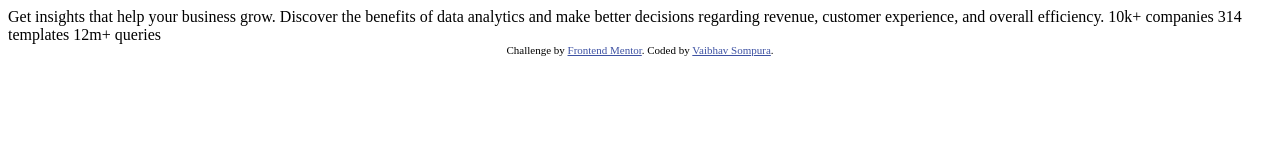
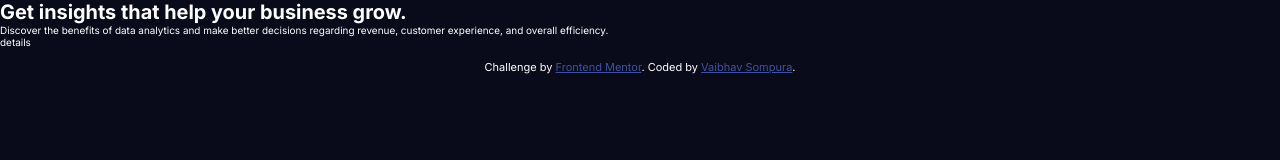
Before and after one commit to vsompura3/Stats-Preview-Card-Component, a plain HTML site: page index.html in a window 1280 px wide. Drawn offline with Linux system fonts and the light colour scheme.

Commit message:
added layout and base styles

```diff
--- a/index.html
+++ b/index.html
@@ -4,6 +4,7 @@
   <meta charset="UTF-8">
   <meta name="viewport" content="width=device-width, initial-scale=1.0"> <!-- displays site properly based on user's device -->
 
+  <link rel="stylesheet" href="style.css">
   <link rel="icon" type="image/png" sizes="32x32" href="./images/favicon-32x32.png">
 
   <title>Frontend Mentor | Stats preview card component</title>
@@ -15,7 +16,24 @@
   </style>
 </head>
 <body>
-  <!-- Date 09-June-2021 -->
+  <div class="card">
+    <div class="card__textbox">
+      <h1 class="card__heading">
+        Get <span class="card__heading--focus">insights</span> that help your business grow.
+      </h1>
+      <p class="card__paragraph">
+        Discover the benefits of data analytics and make better decisions regarding revenue, customer
+        experience, and overall efficiency.
+      </p>
+      <div class="card__details">
+        details
+      </div>
+    </div>
+    <div class="card__picture">
+      &nbsp;
+    </div>
+  </div>
+  <!--
   Get insights that help your business grow.
 
   Discover the benefits of data analytics and make better decisions regarding revenue, customer
@@ -24,6 +42,7 @@
   10k+ companies
   314 templates
   12m+ queries
+  -->
 
   <div class="attribution">
     Challenge by <a href="https://www.frontendmentor.io?ref=challenge" target="_blank">Frontend Mentor</a>.
--- /dev/null
+++ b/style.css
@@ -0,0 +1,33 @@
+/* FONTS */
+@import url('https://fonts.googleapis.com/css2?family=Inter:wght@400;700&family=Lexend+Deca&display=swap');
+
+/* COLORS */
+:root{
+    --clr-very-dark-blue: hsl(233, 47%, 7%);
+    --clr-dark-saturated-blue: hsl(244, 38%, 16%);
+    --clr-soft-violet: hsl(277, 64%, 61%);
+    --clr-white: hsl(0, 0%, 100%);
+    --clr-white-heading: hsla(0, 0%, 100%, 0.75);
+    --clr-white-paragraph: hsla(0, 0%, 100%, 0.6);
+    --ff-primary: 'Inter', sans-serif;
+    --ff-secondary: 'Lexend Deca', sans-serif;
+}
+
+*,
+*::before,
+*::after{
+    margin: 0;
+    padding: 0;
+    box-sizing: inherit;
+}
+
+html{
+    font-size: 62.15%;
+}
+
+body{
+    font-family: var(--ff-primary);
+    color: var(--clr-white);
+    background-color: var(--clr-very-dark-blue);
+    box-sizing: border-box;
+}
```
Also changed, not shown: 1 other file.
